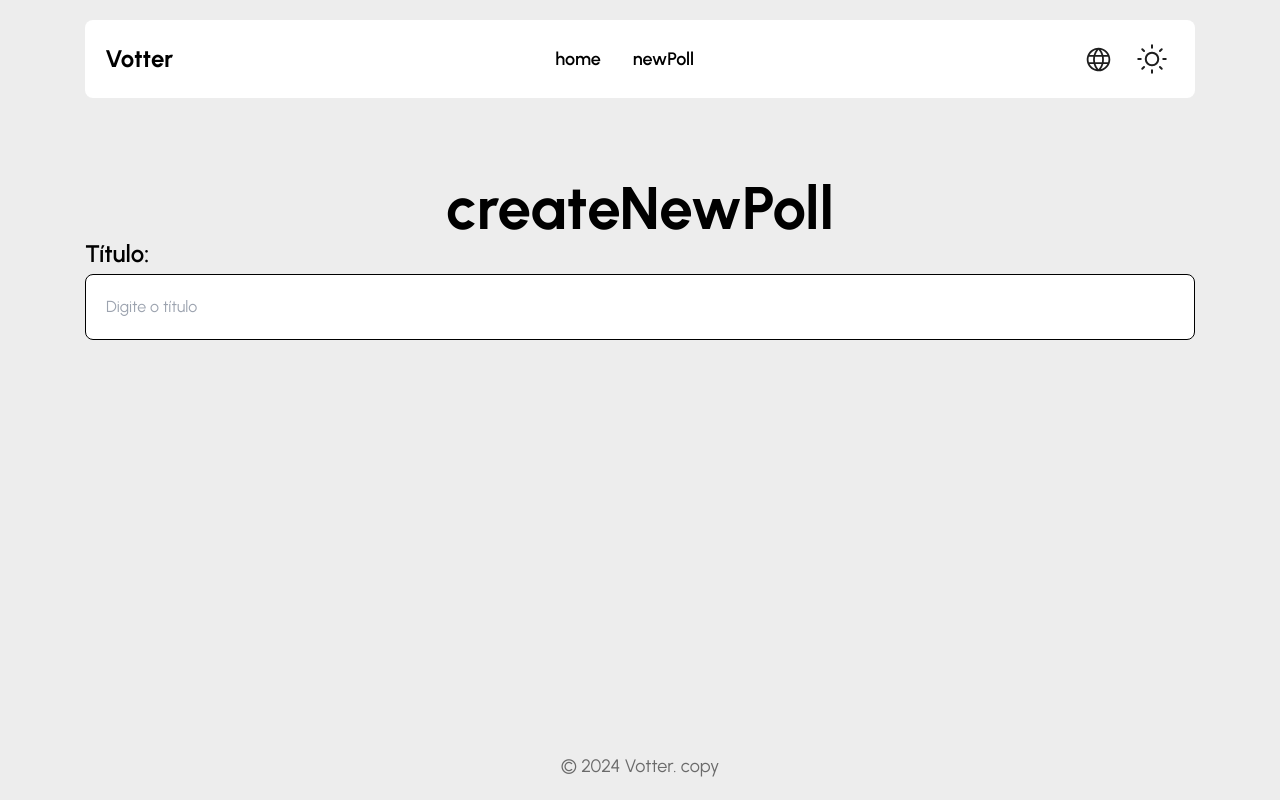
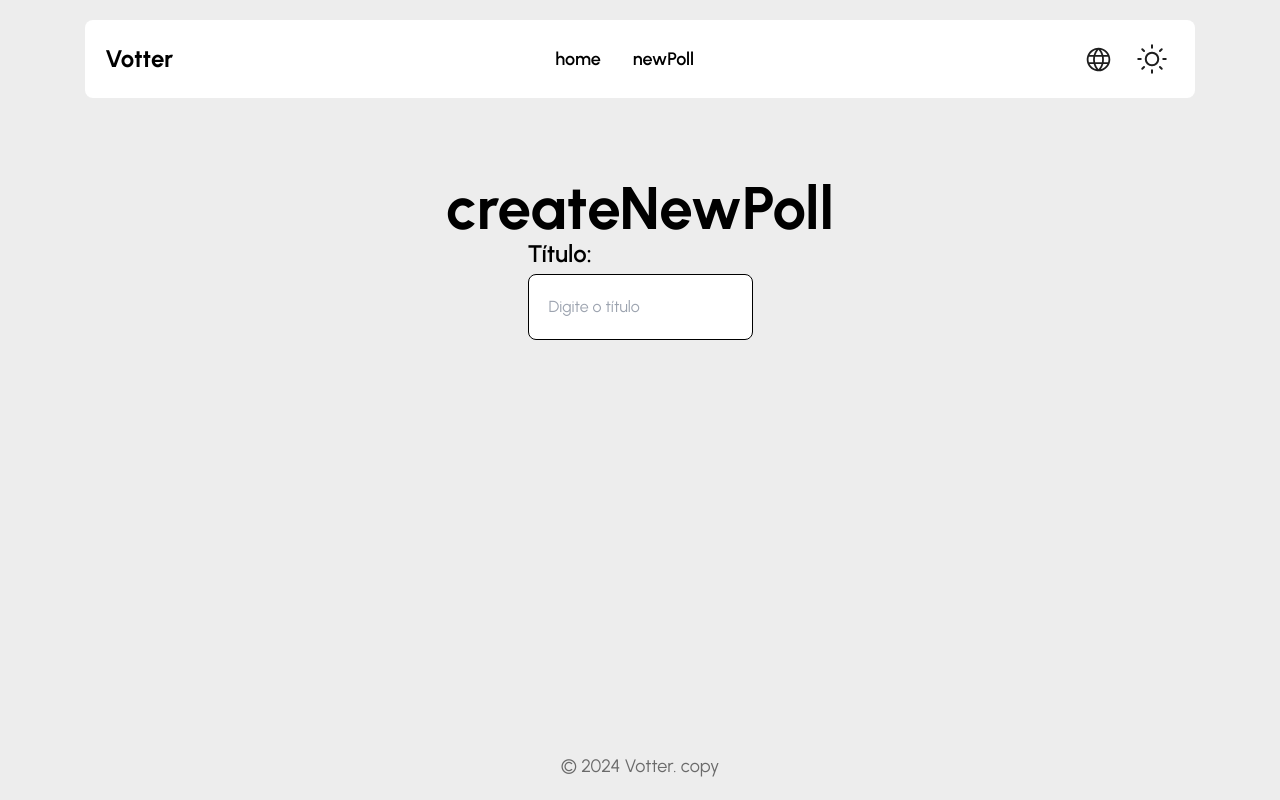
Before and after one commit to Guilherme-Matosoli/vooter-client, a Next.js app: page /en/poll/new in a window 1280 px wide. Built offline with nearby package versions, Linux system fonts and the light colour scheme; what i18next-resources-to-backend would draw is missing.

Commit message:
encapsulate inputs in a form :rocket:

```diff
--- a/src/app/[lng]/poll/new/page.tsx
+++ b/src/app/[lng]/poll/new/page.tsx
@@ -35,11 +35,13 @@ export default function NewPoll({ params: { lng } }: NewPollParams) {
         {t("createNewPoll")}
       </h2>
 
-      <Input
-        label="Título:"
-        placeholder="Digite o título"
-        {...register("title")}
-      />
+      <form>
+        <Input
+          label="Título:"
+          placeholder="Digite o título"
+          {...register("title", { required: true })}
+        />
+      </form>
     </main>
   );
 };
```
